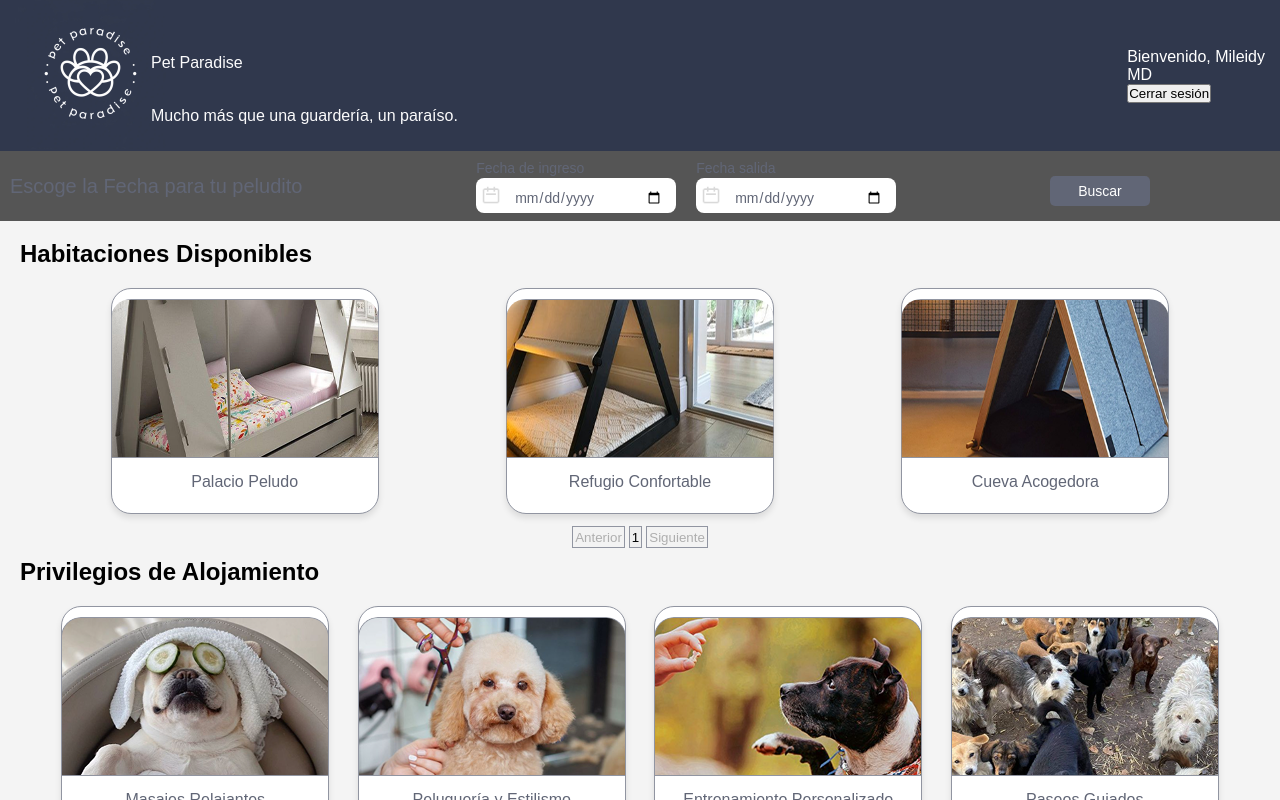
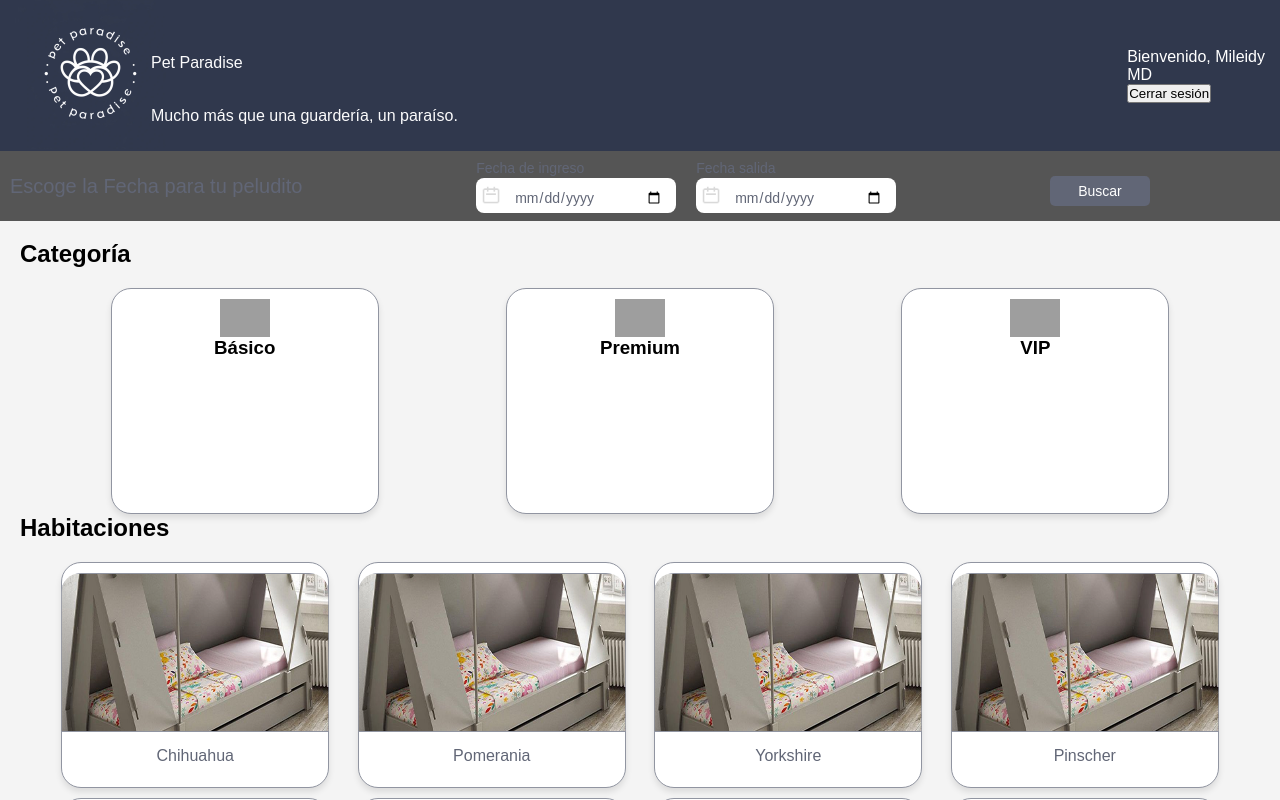
Before and after one commit to LuisDelgado-LD/integradorG5Front, a React (Vite) app: page / in a window 1280 px wide. Built offline with nearby package versions, Linux system fonts and the light colour scheme; grey boxes are pictures that could not be loaded.

Commit message:
Cambios en vista de Home y administracion de Caracteristicas

```diff
--- a/src/App.jsx
+++ b/src/App.jsx
@@ -6,6 +6,7 @@ import Habitaciones from "./Routes/Habitaciones.jsx";
 import Registro from "./Routes/Registro.jsx";
 import Galeria2 from "./Routes/Galeria2.jsx";
 import Administrador from "./Routes/Administrador.jsx";
+import GestionCaracteristicas from "./Routes/GestionCaracteristicas.jsx";
 import UserManagement from "./Routes/UserManagement.jsx";
 import Login from "./Routes/Login.jsx";
 import PrivateRoute from "./Routes/PrivateRoute";
@@ -25,6 +26,7 @@ function App() {
         <Route element={<PrivateRoute />}>
           <Route path="/administrador" element={<AdminLayout />}>
             <Route index element={<Administrador />} />
+            <Route path="/administrador/gestion-caracteristicas" element={<GestionCaracteristicas />} />
             <Route path="gestion-de-usuario" element={<UserManagement />} />
           </Route>
         </Route>
--- a/src/Context/Layout/AdminLayout.jsx
+++ b/src/Context/Layout/AdminLayout.jsx
@@ -14,6 +14,7 @@ const AdminLayout = () => {
         <nav className="admin-nav">
           <Link to="/administrador">Gestión de Maestro</Link>
           <Link to="/administrador/gestion-de-usuario">Gestión de Usuarios</Link>
+          <Link to="/administrador/gestion-caracteristicas">Administrar Características</Link>
         </nav>
         <Outlet />
       </main>
--- a/src/Context/utils/globalContext.jsx
+++ b/src/Context/utils/globalContext.jsx
@@ -33,6 +33,7 @@ const initialState = {
   ],
   productos: [],
   categorias: ["Básica", "Premium", "VIP"],
+  caracteristicas: [],
   tamanos: ["Grande", "Mediano", "Pequeño"],
   maestros: []
 };
@@ -61,6 +62,15 @@ const reducer = (state, action) => {
     case "SET_CATEGORIAS":
       return { ...state, categorias: action.payload };
 
+    case "AGREGAR_CARACTERISTICA":
+      return { ...state, caracteristicas: [...state.caracteristicas, action.payload] };
+
+    case "EDITAR_CARACTERISTICA":
+      return {...state,caracteristicas: state.caracteristicas.map((c, i) => i === action.payload.index ? action.payload.data : c),};
+
+    case "ELIMINAR_CARACTERISTICA":
+      return {...state,caracteristicas: state.caracteristicas.filter((_, i) => i !== action.payload),};
+
     case "SET_MAESTROS":
       return { ...state, maestros: action.payload };
 
@@ -84,9 +94,9 @@ const reducer = (state, action) => {
 };
 
 export const GlobalProvider = ({ children }) => {
-  const [state, dispatch] = useReducer(reducer, initialState);
+  const [state, dispatch] = useReducer(reducer, initialState);/*
 
-  /*
+
   useEffect(() => {
     const validarToken = async () => {
       if (!state.token) return;
--- a/src/Routes/Administrador.jsx
+++ b/src/Routes/Administrador.jsx
@@ -15,6 +15,7 @@ const Administrador = () => {
     categoria: "",
     imagenPrincipal: null,
     imagenSecundaria: null,
+    caracteristicas: [],
   });
 
   const handleChange = (e) => {
@@ -107,6 +108,7 @@ const Administrador = () => {
               <th>Nombre</th>
               <th>Tipo de Maestro</th>
               <th>Categoría</th>
+              <th>Características</th>
               <th>Acciones</th>
             </tr>
           </thead>
@@ -116,6 +118,7 @@ const Administrador = () => {
                 <td>{maestro.nombre}</td>
                 <td>{maestro.tipoProducto}</td>
                 <td>{maestro.categoria}</td>
+                <td>{maestro.caracteristicas?.join(", ")}</td>
                 <td>
                   <FaEdit className="edit-icon" onClick={() => handleOpenModal(maestro)} />
                   <FaTrash className="delete-icon" onClick={() => handleDelete(maestro.id)} />
@@ -150,6 +153,26 @@ const Administrador = () => {
               ))}
             </select>
 
+            <label>Características:</label>
+            <select
+              name="caracteristicas"
+              multiple
+              value={formData.caracteristicas || []}
+              onChange={(e) =>
+                setFormData({
+                ...formData,
+                caracteristicas: Array.from(e.target.selectedOptions, (option) => option.value),
+                })
+                }
+>
+                {state.caracteristicas.map((car, index) => (
+                <option key={index} value={car.nombre}>
+                {car.nombre}
+                </option>
+                ))}
+
+            </select>
+
             <label>Descripción:</label>
             <textarea name="descripcion" value={formData.descripcion} onChange={handleChange} required />
 
--- /dev/null
+++ b/src/Routes/GestionCaracteristicas.jsx
@@ -0,0 +1,83 @@
+import { useContext, useState } from "react";
+import { GlobalContext } from "../Context/utils/globalContext";
+import { FaEdit, FaTrash } from "react-icons/fa";
+
+const GestionCaracteristicas = () => {
+  const { state, dispatch } = useContext(GlobalContext);
+  const [formData, setFormData] = useState({ nombre: "", icono: "" });
+  const [editando, setEditando] = useState(null);
+
+  const handleChange = (e) => {
+    setFormData({ ...formData, [e.target.name]: e.target.value });
+  };
+
+  const handleSave = () => {
+    if (!formData.nombre || !formData.icono) return alert("❌ Campos requeridos");
+
+    if (editando !== null) {
+      dispatch({
+        type: "EDITAR_CARACTERISTICA",
+        payload: { index: editando, data: formData } // <- Aquí estás enviando el objeto con nombre e ícono
+      });
+      setEditando(null);
+    } else {
+      dispatch({
+        type: "AGREGAR_CARACTERISTICA",
+        payload: formData // <- Aquí es donde se guarda { nombre: "Wifi", icono: "url..." }
+      });
+    }
+
+    setFormData({ nombre: "", icono: "" }); // reset
+  };
+
+  const handleEdit = (index) => {
+    setEditando(index);
+    setFormData(state.caracteristicas[index]);
+  };
+
+  const handleDelete = (index) => {
+    dispatch({ type: "ELIMINAR_CARACTERISTICA", payload: index });
+  };
+
+  return (
+    <div className="admin-container">
+      <h2>Administrar Características</h2>
+      <div className="form-container">
+        <input
+          type="text"
+          name="nombre"
+          placeholder="Nombre de la característica"
+          value={formData.nombre}
+          onChange={handleChange}
+        />
+        <input
+          type="text"
+          name="icono"
+          placeholder="URL del ícono"
+          value={formData.icono}
+          onChange={handleChange}
+        />
+        {formData.icono && (
+  <div style={{ margin: "10px 0" }}>
+    <strong>Vista previa del ícono:</strong>
+    <br />
+    <img src={formData.icono} alt="Ícono" style={{ width: "40px", height: "40px" }} />
+  </div>
+)}
+        <button onClick={handleSave}>{editando !== null ? "Actualizar" : "Guardar"}</button>
+      </div>
+      <ul>
+        {state.caracteristicas.map((car, i) => (
+          <li key={i}>
+            <img src={car.icono} alt={car.nombre} style={{ width: "30px" }} />
+            {car.nombre}
+            <FaEdit onClick={() => handleEdit(i)} style={{ cursor: "pointer", margin: "0 10px" }} />
+            <FaTrash onClick={() => handleDelete(i)} style={{ cursor: "pointer" }} />
+          </li>
+        ))}
+      </ul>
+    </div>
+  );
+};
+
+export default GestionCaracteristicas;
--- a/src/Routes/Home.jsx
+++ b/src/Routes/Home.jsx
@@ -1,58 +1,103 @@
-import { useContext, useState, useEffect } from "react";
+import { useContext, useEffect, useState } from "react";
 import { GlobalContext } from "../Context/utils/globalContext";
 import Card from "../Components/Card";
 
 const Home = () => {
-  const { state } = useContext(GlobalContext);
-  const [habitacionesAleatorias, setHabitacionesAleatorias] = useState([]);
+  const { state, dispatch } = useContext(GlobalContext);
   const [paginaActual, setPaginaActual] = useState(1);
-  const habitacionesPorPagina = 6;
+  const habitacionesPorPagina = 10;
+  const [habitaciones, setHabitaciones] = useState([]);
 
-  const aleatorizarHabitaciones = () => {
-    const habitacionesDesordenadas = [...state.habitaciones].sort(() => Math.random() - 0.5);
-    setHabitacionesAleatorias(habitacionesDesordenadas);
-  };
+  /*const URL_BACKEND = "https://petparadise.sytes.net/api/habitaciones";*/
 
   useEffect(() => {
-    aleatorizarHabitaciones();
-  }, [state.habitaciones]);
+    const mockHabitaciones = [
+      // Pequeñas
+      "Chihuahua", "Pomerania", "Yorkshire", "Pinscher", "Maltés", "Pekinés", "Papillón", "Shih Tzu", "Bichón Frisé", "Toy Poodle",
+      // Medianas
+      "Beagle", "Cocker", "Border Collie", "Bulldog Francés", "Schnauzer", "Staffordshire Bull Terrier", "Basenji", "Whippet", "Shetland Sheepdog", "American Eskimo",
+      "Shiba Inu", "Corgi", "Springer Spaniel", "Australian Shepherd", "Samoyedo",
+      // Grandes
+      "Labrador", "Golden Retriever", "Pastor Alemán", "Husky Siberiano", "Rottweiler"
+    ];
 
-  const indiceUltimaHabitacion = paginaActual * habitacionesPorPagina;
-  const indicePrimeraHabitacion = indiceUltimaHabitacion - habitacionesPorPagina;
-  const habitacionesActuales = habitacionesAleatorias.slice(indicePrimeraHabitacion, indiceUltimaHabitacion);
-  const totalPaginas = Math.ceil(habitacionesAleatorias.length / habitacionesPorPagina);
+    const categorias = [
+      { nombre: "Básico", tipo: "Pequeño", imagen: "/img/PalacioPeludo.png" },
+      { nombre: "Premium", tipo: "Mediano", imagen: "/img/CuevaAcogedora.png" },
+      { nombre: "VIP", tipo: "Grande", imagen: "/img/RefugioConfortable.png" },
+    ];
+
+    let todas = [];
+    mockHabitaciones.forEach((nombre, i) => {
+      let tipo = i < 10 ? "Pequeño" : i < 25 ? "Mediano" : "Grande";
+      const categoria = categorias.find(c => c.tipo === tipo);
+      todas.push({
+        id: i + 1,
+        nombre,
+        imagen: categoria.imagen,
+        ruta: "#",
+        categoria: categoria.nombre
+      });
+    });
+
+    setHabitaciones(todas);
+  }, []);
+
+  /*Conexion con el back */
+  /*
+  useEffect(() => {
+    const fetchHabitaciones = async () => {
+      try {
+        const res = await fetch(URL_BACKEND);
+        const data = await res.json();
+        setHabitaciones(data);
+      } catch (error) {
+        console.error("❌ Error cargando habitaciones desde backend:", error);
+      }
+    };
+    fetchHabitaciones();
+  }, []);
+  */
+
+  const indiceUltima = paginaActual * habitacionesPorPagina;
+  const indicePrimera = indiceUltima - habitacionesPorPagina;
+  const habitacionesPagina = habitaciones.slice(indicePrimera, indiceUltima);
+  const totalPaginas = Math.ceil(habitaciones.length / habitacionesPorPagina);
 
   return (
     <div className="home">
-      <h2 className="section-title">Habitaciones Disponibles</h2>
+      <h2 className="section-title">Categoría</h2>
       <div className="card-grid">
-        {habitacionesActuales.map((habitacion) => (
+        {["Básico", "Premium", "VIP"].map((categoria, index) => (
+          <div key={index} className="card">
+            <img src="patita.png" alt="icono" style={{ width: "50px" }} />
+            <h3>{categoria}</h3>
+          </div>
+        ))}
+      </div>
+
+      <h2 className="section-title">Habitaciones</h2>
+      <div className="card-grid" style={{ gridTemplateColumns: "repeat(2, 1fr)" }}>
+        {habitacionesPagina.map((habitacion) => (
           <Card key={habitacion.id} {...habitacion} />
         ))}
       </div>
+
       <div className="paginacion-container">
-        <button disabled={paginaActual === 1} onClick={() => setPaginaActual(paginaActual - 1)}>
-          Anterior
-        </button>
+        <button disabled={paginaActual === 1} onClick={() => setPaginaActual(paginaActual - 1)}>Anterior</button>
         {Array.from({ length: totalPaginas }, (_, index) => (
-          <button
-            key={index}
-            onClick={() => setPaginaActual(index + 1)}
-            className={paginaActual === index + 1 ? "activo" : ""}
-          >
-            {index + 1}
-          </button>
+          <button key={index} onClick={() => setPaginaActual(index + 1)} className={paginaActual === index + 1 ? "activo" : ""}>{index + 1}</button>
         ))}
-        <button disabled={paginaActual === totalPaginas} onClick={() => setPaginaActual(paginaActual + 1)}>
-          Siguiente
-        </button>
+        <button disabled={paginaActual === totalPaginas} onClick={() => setPaginaActual(paginaActual + 1)}>Siguiente</button>
       </div>
-      <h2 className="section-title">Privilegios de Alojamiento</h2>
+
+      <h2 className="section-title">Servicios Incluidos</h2>
       <div className="card-grid">
-        {state.privilegiosAlojamientos.map((privilegio) => (
-          <Card key={privilegio.id} nombre={privilegio.nombre} imagen={privilegio.imagen} ruta="#" />
+        {state.privilegiosAlojamientos.map((servicio) => (
+          <Card key={servicio.id} {...servicio} />
         ))}
       </div>
+
     </div>
   );
 };
```
Also changed, not shown: public/img/patita.jpeg (added), public/img/patita.png (added), src/Components/Header.jsx (line endings or trailing spaces).
